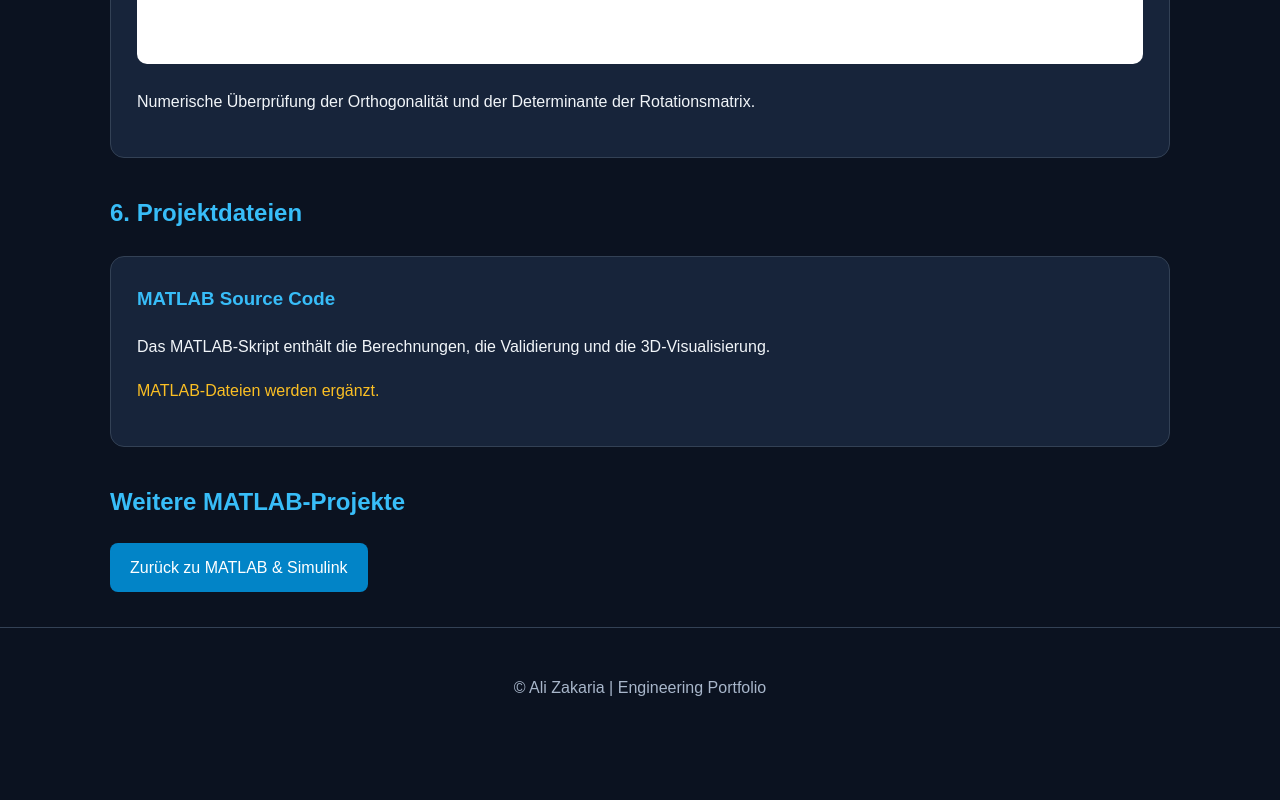
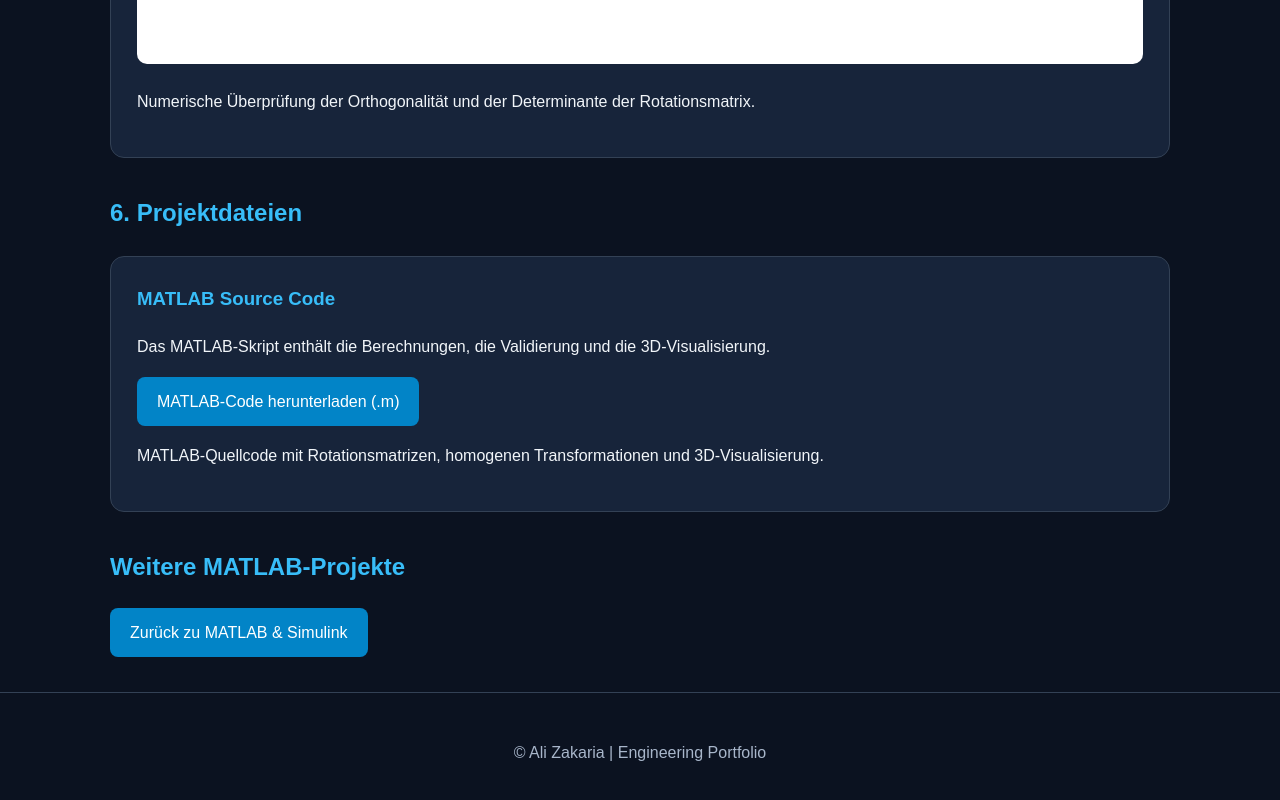
Before and after one commit to 246885-ali/246885-ali.github.io, a plain HTML site: page matlab/coordinate-transformations/index.html in a window 1280 px wide. Shown: the part 5897-6697 px from the top of the page. Before the commit the page ends 6644 px from the top, so only its background shows below. Drawn offline with Linux system fonts and the light colour scheme.

Commit message:
Add download link for MATLAB code and update text
Added a download link for MATLAB code and updated the description.

```diff
--- a/matlab/coordinate-transformations/index.html
+++ b/matlab/coordinate-transformations/index.html
@@ -245,9 +245,19 @@ det(R_E_B) = 1</pre>
         und die 3D-Visualisierung.
       </p>
 
-      <p class="status">
-        MATLAB-Dateien werden ergänzt.
-      </p>
+
+<a href="robot_coordinate_transformations.m"
+   class="btn"
+   download>
+  MATLAB-Code herunterladen (.m)
+</a>
+
+<p>
+  MATLAB-Quellcode mit Rotationsmatrizen,
+  homogenen Transformationen und
+  3D-Visualisierung.
+</p>
+
 
     </div>
 
```
